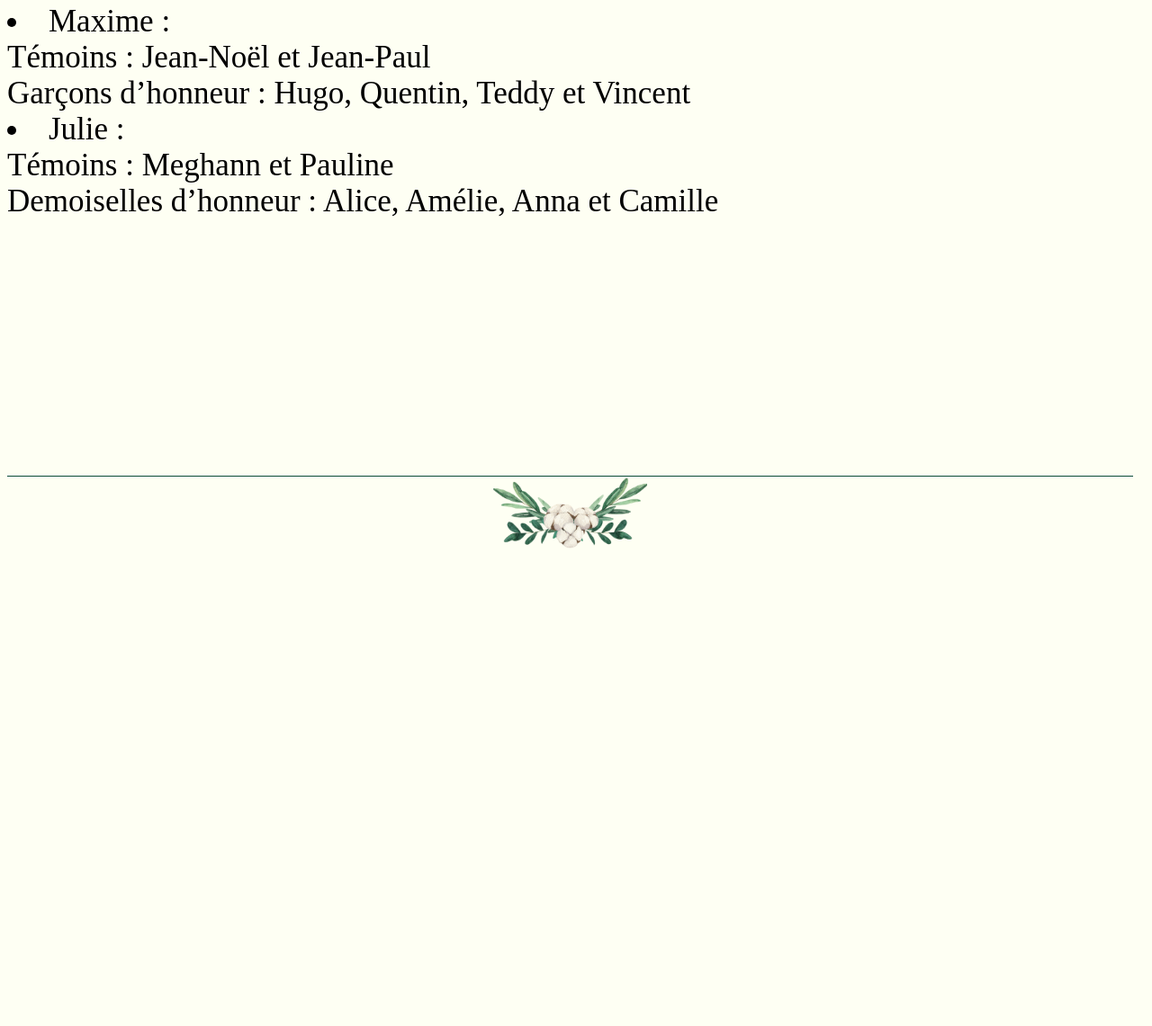
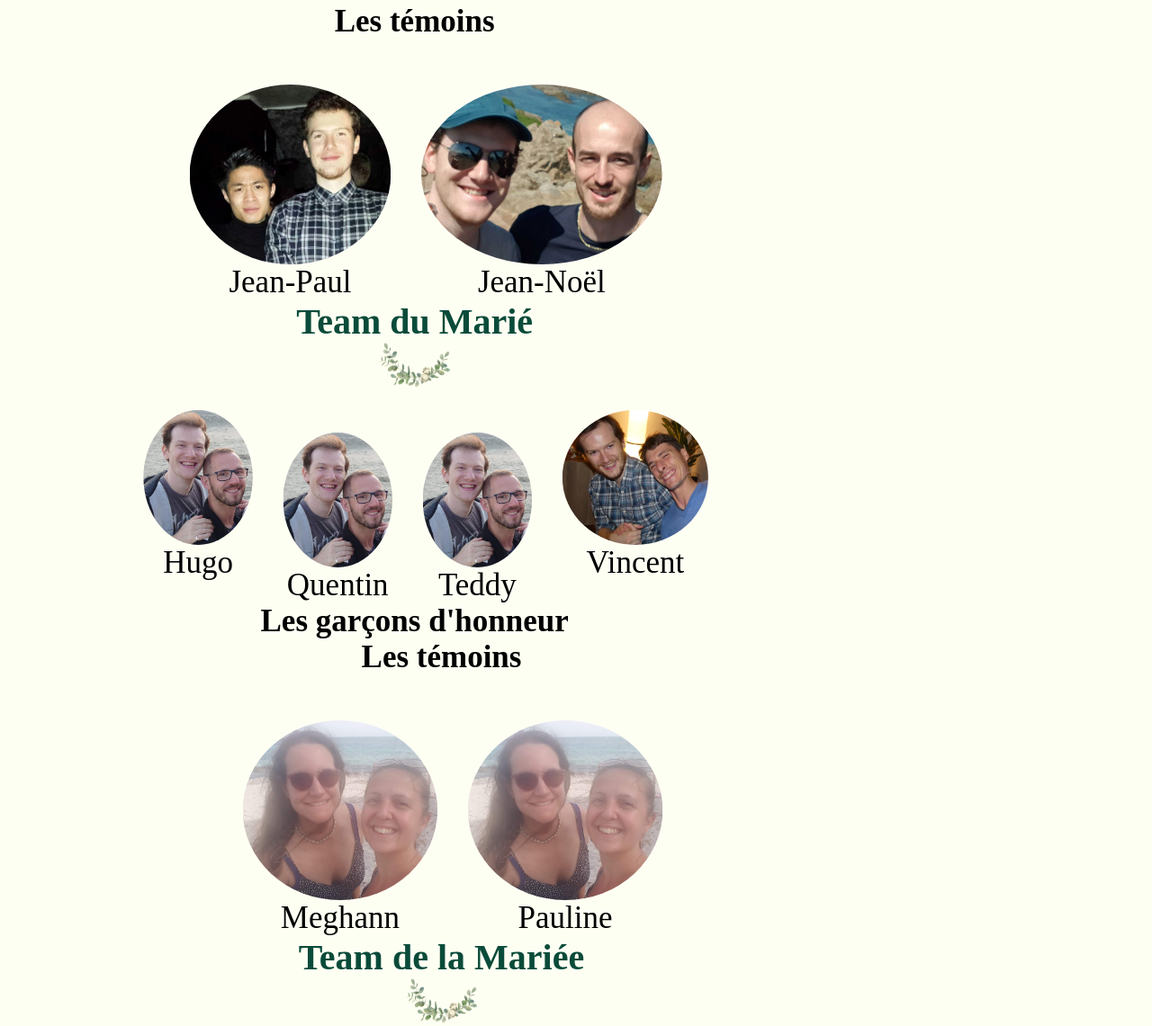
Before and after one commit to BraimComplexe/unjourendecembre, a plain HTML site: page pages/teams.html in a window 1280 px wide. Shown: the part 179-1320 px from the top of the page at 90% size. Before the commit the page ends 829 px from the top, so only its background shows below. Drawn offline with Linux system fonts and the light colour scheme; a web font is replaced by a local one.

Commit message:
renommage du dossier photos_team + team des mariés page

```diff
--- a/css/base_mariage.css
+++ b/css/base_mariage.css
@@ -210,3 +210,49 @@ header h1{
     padding-left: 10px;
     padding-right: 10px;
   }
+
+  /* TEAM PAGE */
+  #div_team{
+    display: inline-block;
+    padding-left: 10%;
+  }
+
+  #img_team{
+    clip-path:ellipse(50% 50%);
+    height: 200px;
+  }
+
+  #img_team2{
+    clip-path:ellipse(50% 50%);
+    height: 150px;
+  }
+
+  #img_temoins{
+    display: inline-block;
+    padding-left: 25px;
+    text-align: center;
+    vertical-align: middle;
+  }
+
+  #img_temoins{
+    display: inline-block;
+    padding-top: 50px;
+    padding-left: 25px;
+    text-align: center;
+    vertical-align: middle;
+  }
+
+  #img_garconsHonneur1{
+    display: inline-block;
+    padding-left: 25px;
+    text-align: center;
+    vertical-align: middle;
+  }
+
+  #img_garconsHonneur2{
+    display: inline-block;
+    padding-top: 50px;
+    padding-left: 25px;
+    text-align: center;
+    vertical-align: middle;
+  }
--- a/pages/teams.html
+++ b/pages/teams.html
@@ -25,12 +25,71 @@
       <button class="tablinks"><a id='a_tablinks' href='./teams.html'>Team des Mariés</a></button>
     </div>
 
-    <p><li>Maxime : </li>
-        Témoins : Jean-Noël et Jean-Paul <br>
-        Garçons d’honneur : Hugo, Quentin, Teddy et Vincent
-        <li>Julie : </li>
-        Témoins : Meghann et Pauline <br>
-        Demoiselles d’honneur : Alice, Amélie, Anna et Camille
+    <p><div id="div_team">
+        <center>
+          <b>Les témoins</b><br>
+          <div id="img_temoins">
+            <img id="img_team" src="../css/img/photos_team/Max et JP.jpg"/>
+            <br>Jean-Paul
+          </div>
+          <div id="img_temoins">
+            <img id="img_team" src="../css/img/photos_team/Max et JN.jpg"/>
+            <br>Jean-Noël
+          </div>
+          <div><center><b><div style="color:#0a4b39; font-size:40px;">Team du Marié</div></b>
+            <img src="../css/img/R_branche_coton_arrondie.png" style="height:50px; image-orientation: 90deg flip;"/></center></div>
+          <div id="img_garconsHonneur1">
+            <img id="img_team2" src="../css/img/photos_team/Max et Teddy.JPG"/>
+            <br>Hugo
+          </div>
+          <div id="img_garconsHonneur2">
+            <img id="img_team2" src="../css/img/photos_team/Max et Teddy.JPG"/>
+            <br>Quentin
+          </div>
+          <div id="img_garconsHonneur2">
+            <img id="img_team2" src="../css/img/photos_team/Max et Teddy.JPG"/>
+            <br>Teddy
+          </div>
+          <div id="img_garconsHonneur1">
+            <img id="img_team2" src="../css/img/photos_team/Max et Vincent.jpg"/>
+            <br>Vincent
+          </div>
+          <br><b>Les garçons d'honneur</b>
+        </center>
+      </div>
+
+      <div id="div_team">
+        <center>
+          <b>Les témoins</b><br>
+          <div id="img_temoins">
+            <img id="img_team" src="../css/img/photos_team/Julie et Alice.jpg"/>
+            <br>Meghann
+          </div>
+          <div id="img_temoins">
+            <img id="img_team" src="../css/img/photos_team/Julie et Alice.jpg"/>
+            <br>Pauline
+          </div>
+          <div><center><b><div style="color:#0a4b39; font-size:40px;">Team de la Mariée</div></b>
+            <img src="../css/img/R_branche_coton_arrondie.png" style="height:50px; image-orientation: 90deg flip;"/></center></div>
+          <div id="img_garconsHonneur1">
+            <img id="img_team2" src="../css/img/photos_team/Julie et Alice.jpg"/>
+            <br>Alice
+          </div>
+          <div id="img_garconsHonneur2">
+            <img id="img_team2" src="../css/img/photos_team/Julie et Anna.jpg"/>
+            <br>Amélie
+          </div>
+          <div id="img_garconsHonneur2">
+            <img id="img_team2" src="../css/img/photos_team/Julie et Anna.jpg"/>
+            <br>Anna
+          </div>
+          <div id="img_garconsHonneur1">
+            <img id="img_team2" src="../css/img/photos_team/Julie et Anna.jpg"/>
+            <br>Camille
+          </div>
+          <br><b>Les demoiselles d'honneur</b>
+        </center>
+      </div>
     </p>
   </main>
 
```
Also changed, not shown: css/img/Photos Team des Mariés/Julie et Alice.jpg (deleted), css/img/Photos Team des Mariés/Julie et Anna.jpg (deleted), css/img/Photos Team des Mariés/Max et JP.jpg (deleted), css/img/Photos Team des Mariés/Max et Teddy.JPG (deleted), css/img/photos_team/Julie et Alice.jpg (added), css/img/photos_team/Julie et Anna.jpg (added), css/img/photos_team/Max et JN.jpg (added), css/img/photos_team/Max et JP.jpg (added), css/img/photos_team/Max et Teddy.JPG (added), css/img/photos_team/Max et Vincent.jpg (renamed from css/img/Photos Team des Mariés/Max et Vincent.jpg).
